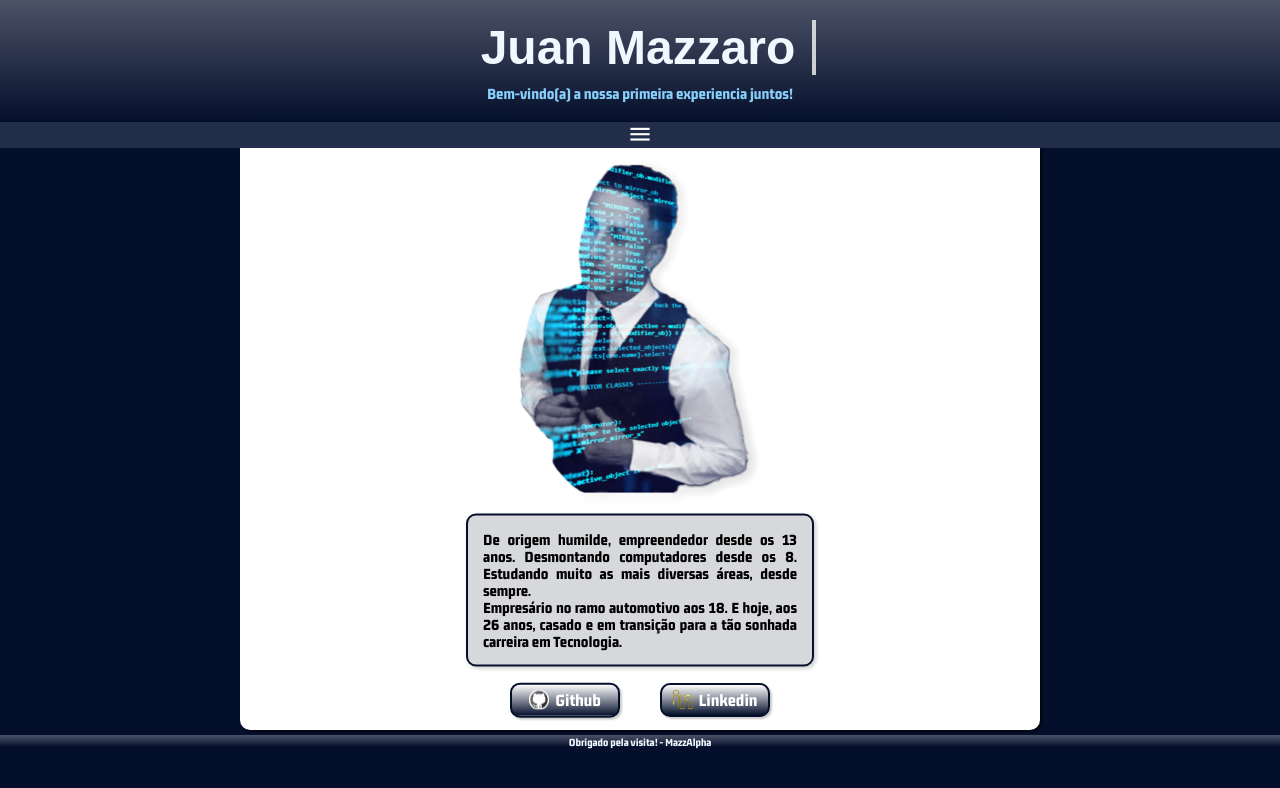
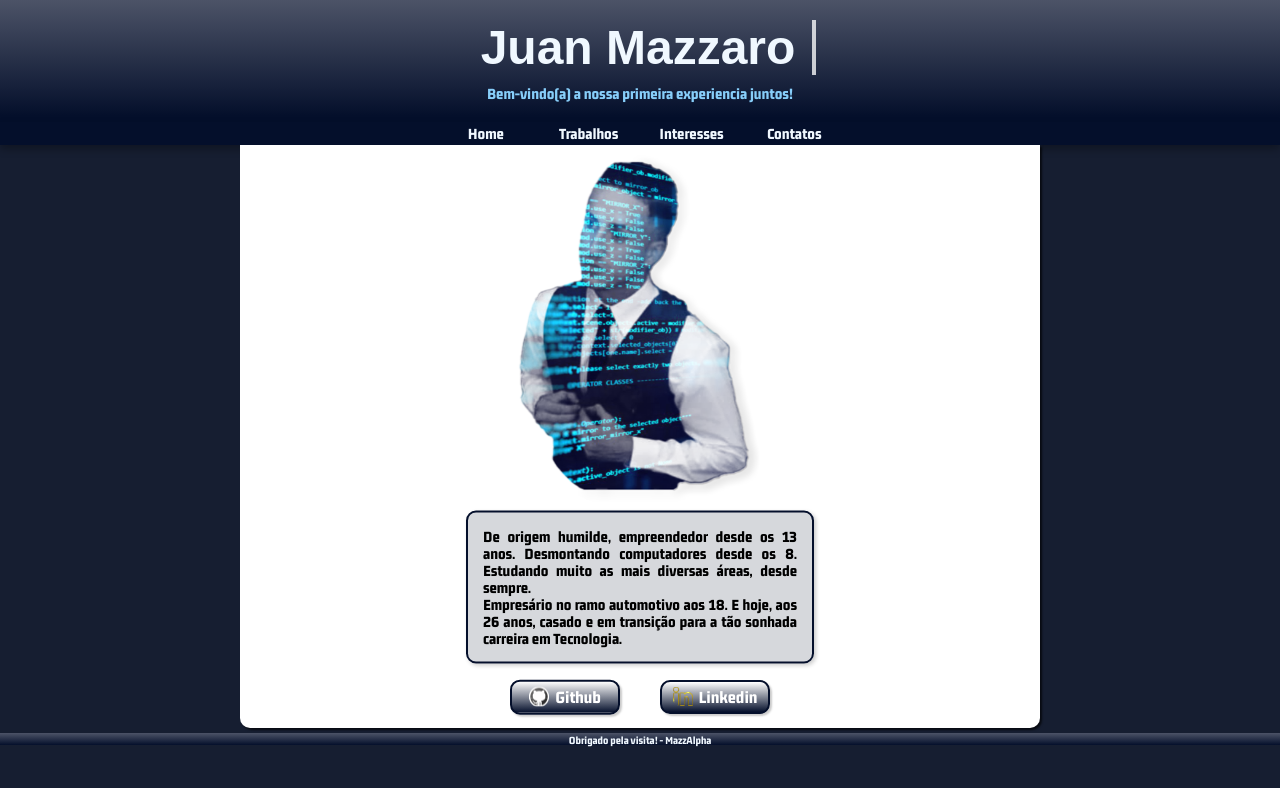
Before and after one commit to JuanFrancisquini/JuanMazzaro, a plain HTML site: page index.html in a window 1280 px wide. Drawn offline with Linux system fonts and the light colour scheme; a web font is replaced by a local one.

Commit message:
update media queries

```diff
--- a/index.html
+++ b/index.html
@@ -22,7 +22,7 @@
     <menu id="itens">
         <ul>
             <li><a href="index.html">Home</a></li>
-            <li><a href="paginas/jobs.html">Trabalhos</a></li>
+            <li><a href="paginas/trabalhos.html">Trabalhos</a></li>
             <li><a href="paginas/interesses.html">Interesses</a></li>
             <li><a href="paginas/contatos.html">Contatos</a></li>
         </ul>
--- a/styles/media-queries.css
+++ b/styles/media-queries.css
@@ -1 +1,31 @@
 @charset "UTF-8";
+
+@media screen and (min-width: 530px) {
+    menu#itens {
+        display: block;
+    }
+
+    menu li{
+        max-width: 800px;
+        display: inline-block;
+    }
+
+    menu a{
+        width: 100px;
+        border-top-left-radius: 10px;
+        border-top-right-radius: 10px;
+        color: aliceblue;
+        padding: 3px 0px;
+        text-decoration: none;
+    }
+
+    menu a:hover{
+        background: var(--cor2);
+        transition-duration: .5s;
+        color: lightskyblue;
+    }
+
+    span#hamburguer{
+        display: none;
+    }
+}
--- a/styles/style.css
+++ b/styles/style.css
@@ -46,7 +46,7 @@
 html, body{
     height: 100vh;
     width: 100vw;
-    background: #040F2B;
+    background: #161e31;
 }
 
 body::-webkit-scrollbar {
@@ -55,7 +55,7 @@ body::-webkit-scrollbar {
 
 header{
     position: fixed top;
-    background: linear-gradient(180deg, #4C5367, #040F2B);
+    background: linear-gradient(180deg, #4C5367, #040F2B 95%);
     color: aliceblue;
     text-align: center;
     padding: 20px 0px;
@@ -76,8 +76,9 @@ header > p{
 menu{
     display: none;
     text-align: center;
-    background: var(--cor4);
+    background: #040F2B;
     transition-duration: 1s;
+    box-shadow: 0px 4px 8px rgba(0, 0, 0, 0.301);
 }
 
 menu a{
```
Also changed, not shown: paginas/header.html (+1 -1 lines), paginas/trabalhos.html (renamed from paginas/jobs.html, +1 -1 lines), styles/cartoes.css (+10 -1 lines).
